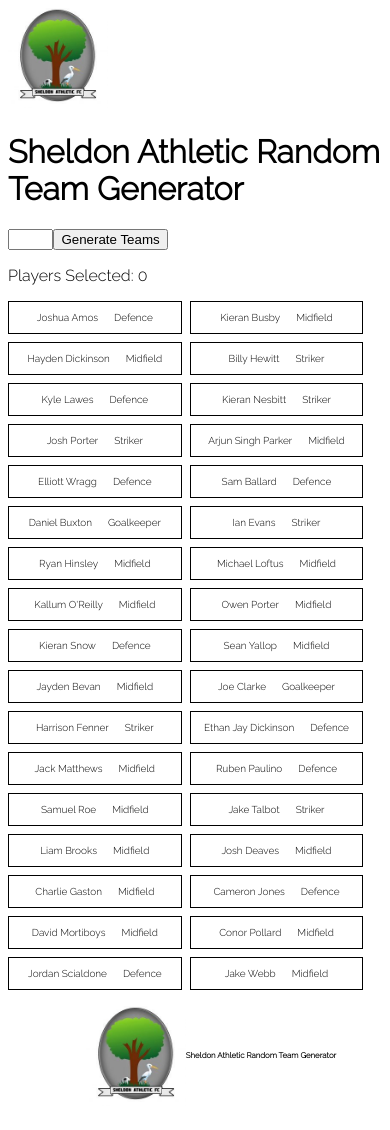
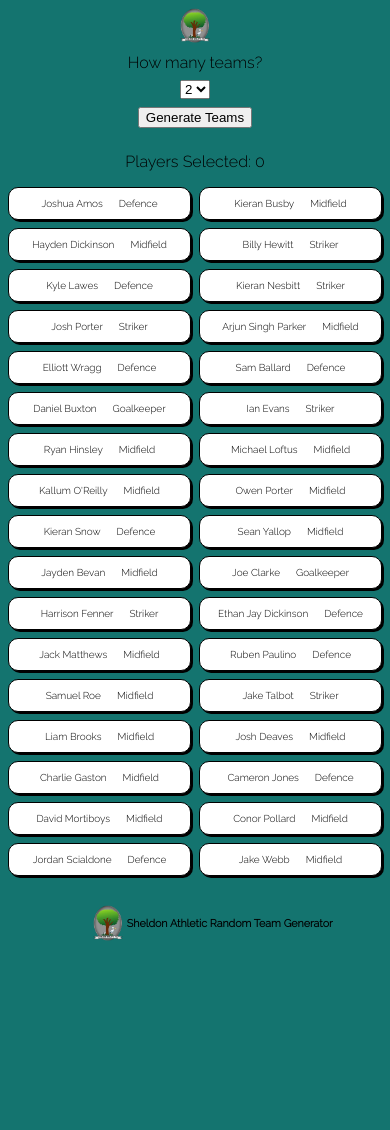
Before and after one commit to KeBubs/TeamRandomiser, a React (Vite) app: page / in a window 390 px wide. Shown: the top 1130 px of the page. After the commit the page ends 979 px from the top, so only its background shows below. Built offline with nearby package versions, Linux system fonts and the light colour scheme.

Commit message:
Added some styling

```diff
--- a/src/App.css
+++ b/src/App.css
@@ -1,9 +1,21 @@
 body {
-
+  background-color: #14746f;
 }
 
-.logo {
-  height: 100px;
-  width: 100px;
-  align-items~: center;
+.logo-container {
+  display: flex;
+    flex-direction: column;
+    justify-content: center;
+    align-items: center;
+    width: 100%;
+    height: auto;
+    color: #000000;
+    font-size: 1vw;
+    font-weight: bold;
+    padding-bottom: .5rem;
 }
+
+.logo-container > img {
+  width: 10%;
+  height: 10%;
+}
--- a/src/App.jsx
+++ b/src/App.jsx
@@ -37,7 +37,7 @@ function App() {
 
   return (
 
-    isLoading ? <div>Loading...</div> :
+    isLoading ? <div className="loading-screen"><p>loading...</p></div> :
 
      <PlayerInfo.Provider value={{DB, addPlayers, removePlayer, selectedPlayers}}>
      <Header />
--- a/src/Footer/Footer.jsx
+++ b/src/Footer/Footer.jsx
@@ -1,4 +1,4 @@
-import SheldonAthletic from '../assets/SheldonAthletic.jpg'
+import SheldonAthletic from '../assets/SheldonAthletic.png'
 
 export default function Footer (){
     return (
--- a/src/Header/Header.jsx
+++ b/src/Header/Header.jsx
@@ -1,11 +1,10 @@
-import SheldonAthletic from '../assets/SheldonAthletic.jpg'
+import SheldonAthletic from '../assets/SheldonAthletic.png'
 
 export default function Header () {
     return (
-        <>
-        <img className="logo" src={SheldonAthletic}></img>
-        <h1>Sheldon Athletic Random Team Generator</h1>
-        </>
+        <div className="logo-container">
+        <img  src={SheldonAthletic}></img>
+        </div>
 
     )
 }
--- a/src/Main/Main.jsx
+++ b/src/Main/Main.jsx
@@ -13,12 +13,12 @@ export default function Main() {
   const teams = []
   const [teamState, setTeamState] = useState([])
 
-  function generateTeams(number) {
+  function generateTeams() {
       // For loop to create 'x' amount of  teams
-
+      let selectValue = document.querySelector('select').value
       let index = 0
 
-      for (let i = 0; i < number; i++){
+      for (let i = 0; i < selectValue; i++){
         teams.push([])
       }
 
@@ -26,7 +26,7 @@ export default function Main() {
       selectedPlayers.forEach((player) => {
         if (player.position == 'Goalkeeper') {
           teams[index].push(player)
-          if (index == (number - 1)){
+          if (index == (selectValue - 1)){
           index = 0
         } else {
           index += 1
@@ -35,7 +35,7 @@ export default function Main() {
       selectedPlayers.forEach((player) => {
         if (player.position == 'Defence') {
           teams[index].push(player)
-          if (index == (number - 1)){
+          if (index == (selectValue - 1)){
             index = 0
         } else {
           index += 1
@@ -44,7 +44,7 @@ export default function Main() {
       selectedPlayers.forEach((player) => {
         if (player.position == 'Midfield') {
           teams[index].push(player)
-          if (index == (number - 1)){
+          if (index == (selectValue - 1)){
             index = 0
         } else {
           index += 1
@@ -53,7 +53,7 @@ export default function Main() {
       selectedPlayers.forEach((player) => {
         if (player.position == 'Striker') {
           teams[index].push(player)
-          if (index == (number - 1)){
+          if (index == (selectValue - 1)){
             index = 0
         } else {
           index += 1
@@ -80,13 +80,19 @@ export default function Main() {
         </>
       ) : (
         <>
-        <div>
-          <input className="search-field"
+        <div className="navBar">
+          {/* <input className="search-field"
             onChange={handleInputChange}
             type="number"
             min="2"
             max="6"
-          ></input>
+          ></input> */}
+          <label>How many teams?</label>
+          <select>
+            <option value="2">2</option>
+            <option value="3">3</option>
+            <option value="4">4</option>
+          </select>
           <button onClick={() => generateTeams(inputValue)}>
             Generate Teams
           </button>
@@ -120,7 +126,7 @@ function updateStyle(id, name, position) {
 
     if (playerStyle == 'white') {
       addPlayers(id, name, position)
-      setPlayerStyle('yellow')
+      setPlayerStyle('#00693E')
     } else {
       setPlayerStyle('white')
       removePlayer(id)
--- a/src/index.css
+++ b/src/index.css
@@ -1,21 +1,71 @@
 body {
     font-family: 'Raleway', sans-serif;
+}
+
+@media screen and (max-width: 844px) {
+    .Players {
+        display: grid;
+        grid-template-columns: repeat(1, 1fr);
+        align-self: center;
+        align-items: center;
+        width: 100%;
+        height: auto;
+        gap: 0.5rem;
+    }
+    .search-field {
+        width: 100%;
+    }
+    .footer-container{
+        display: flex;
+        flex-direction: row;
+        justify-content: center;
+        align-items: center;
+        width: 100%;
+        height: auto;
+        color: #000000;
+        font-size: 5vw;
+        font-weight: bold;
+        padding: 1rem;
+    }
+    .footer-container > img {
+        width: 10%;
+        height: 10%;
+    }
+
+}
+.loading-screen {
+    display: flex;
+    flex-direction: column;
+    justify-content: center;
+    align-items: center;
+    height: 100vh;
 }
 
 .search-field {
     width: 10%;
 }
 
+.navBar {
+    display: flex;
+    flex-direction: column;
+    align-items: center;
+    gap: .5rem;
+}
+
 .Players {
     display: grid;
     grid-template-columns: repeat(2, 1fr);
+    align-self: center;
     align-items: center;
-    width: 95%;
+    width: 100%;
     height: auto;
     gap: 0.5rem;
 }
 
 .Player {
+    border-radius: 10px;
+    box-shadow: 2px 2px black;
+    background-color: white;
     display: flex;
     font-size: x-small;
     flex-direction: row;
@@ -35,7 +85,14 @@ body {
     width: 100%;
     height: auto;
     color: #000000;
-    font-size: 3vw;
+    font-size: 1rem;
     font-weight: bold;
     padding: 1rem;
+    position: relative;
+    bottom: 0;
 }
+
+.footer-container > img {
+    width: 10%;
+    height: 10%;
+}
```
Also changed, not shown: src/assets/SheldonAthletic.jpg (deleted), src/assets/SheldonAthletic.png (added).
